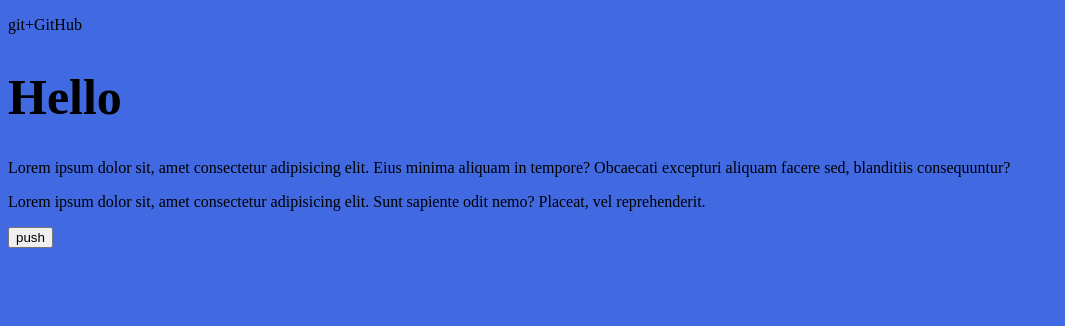
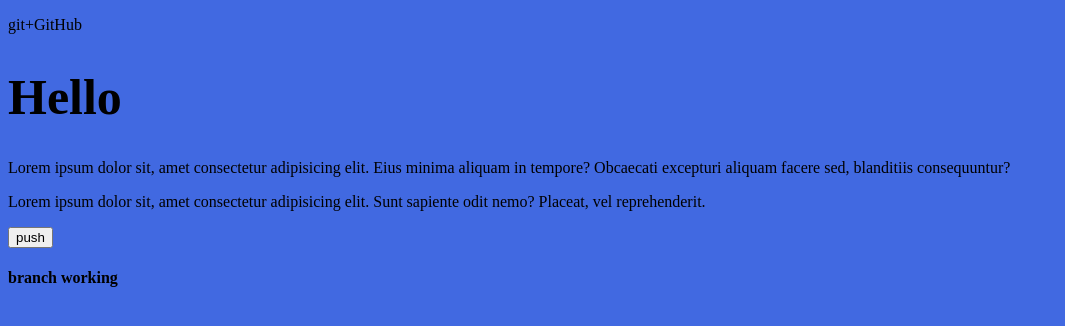
Before and after one commit to YuriiSkill/gittest, a plain HTML site: page index.html in a window 1280 px wide. Shown: the whole page, without its empty margins (0-1065 px from the left). Drawn offline with Linux system fonts and the light colour scheme.

Commit message:
коменты

```diff
--- a/index.html
+++ b/index.html
@@ -18,7 +18,7 @@
 
   <button clacc="button">push</button>
   <!-- стилизуем кнопку -->
-
+  <h4>branch working</h4>
 
 </body>
 
```
